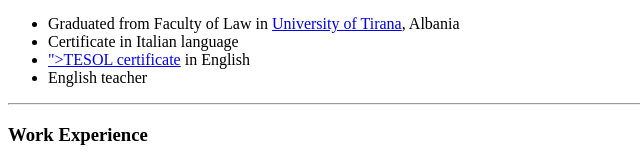
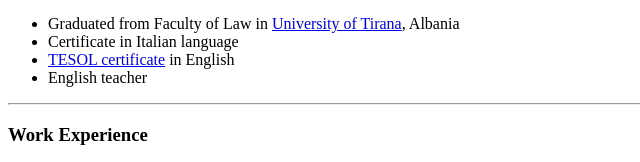
Before and after one commit to artanqoqi/cv, a plain HTML site: page index.html in a window 1280 px wide. Shown: the part 302-464 px from the top of the page, 0-640 px from the left. Drawn offline with Linux system fonts and the light colour scheme.

Commit message:
Update index.html

```diff
--- a/index.html
+++ b/index.html
@@ -23,7 +23,7 @@
   <ul>
     <li>Graduated from Faculty of Law in <a href="https://unitir.edu.al/eng/">University of Tirana</a>, Albania</li>
     <li>Certificate in Italian language</li>
-    <li><a href="<img src="https://artanqoqi.github.io/cv/images/certificate.JPG" alt="certificate">">TESOL certificate</a> in English</li>
+    <li><a href="https://artanqoqi.github.io/cv/images/certificate.JPG">TESOL certificate</a> in English</li>
     <li>English teacher</li>
   </ul>
   <hr>
```
